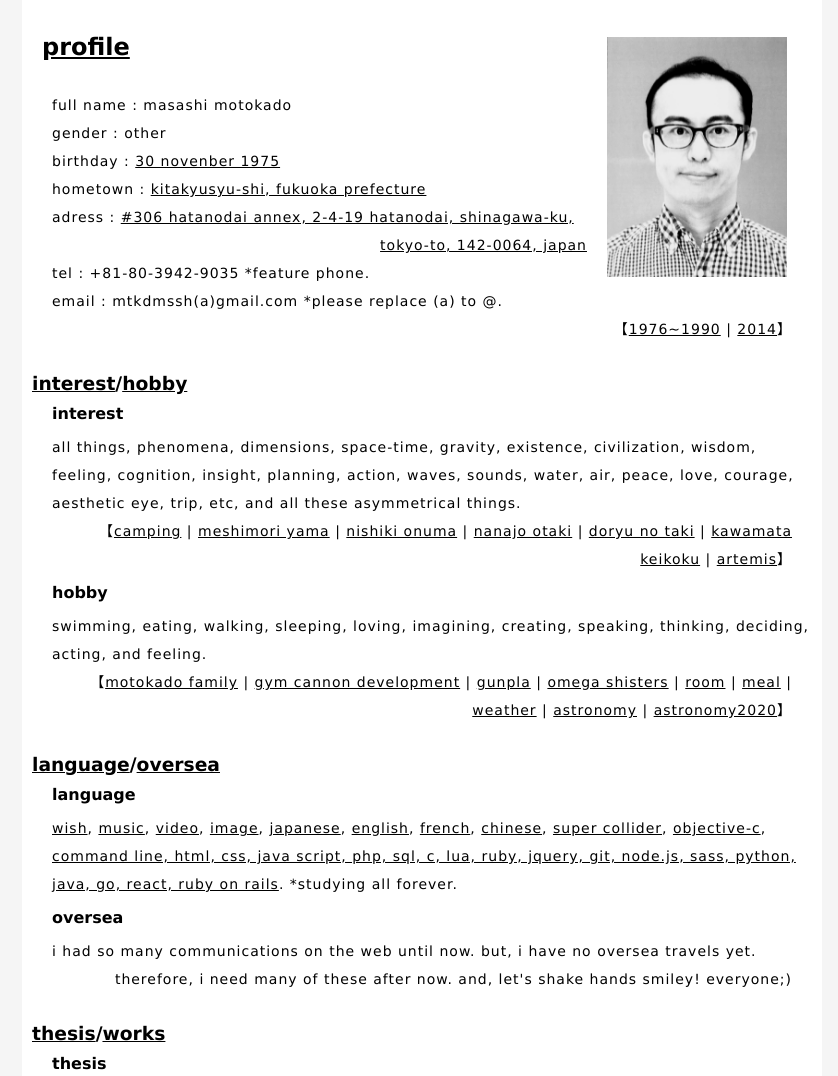
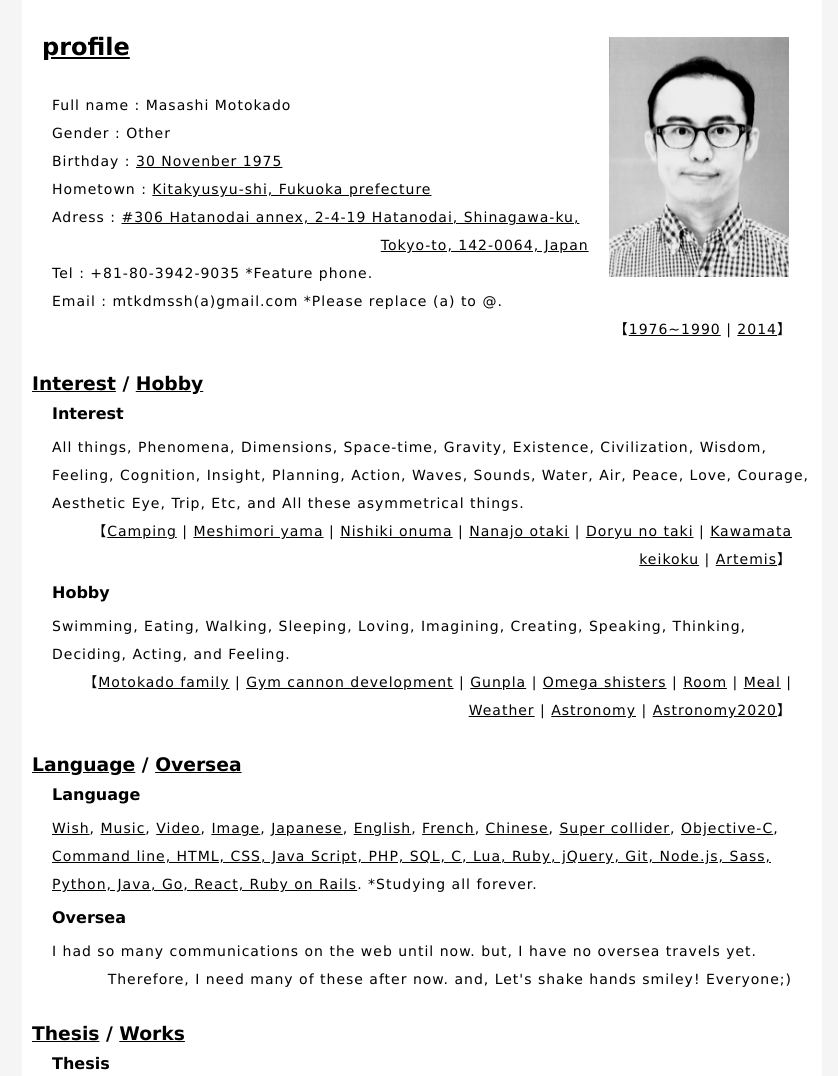
Before and after one commit to mivjm/mivjm.github.io, a plain HTML site: page index.html in a window 1280 px wide. Shown: the part 976-2052 px from the top of the page, without its empty margins (218-1056 px from the left). Drawn offline with Linux system fonts and the light colour scheme.

Commit message:
Use uppercase at first letter in all sentences.

```diff
--- a/index.html
+++ b/index.html
@@ -10,7 +10,7 @@
   <script src="javascript.js"></script>
   <title>mivjm Ⅱ</title>
 
-  <!-- link cards -->
+  <!-- Link cards -->
   <meta property="og:type" content="Website">
   <meta property="og:title" content="mivjm Ⅱ">
   <meta property="og:description" content="I'll be reborn on 2 june 2023">
@@ -23,7 +23,7 @@
   <!-- <meta name="twitter:site" content=""> -->
   <!-- ↑↑↑ Twitter account -->
 
-  <!-- favicon -->
+  <!-- Favicon -->
   <link rel="icon" href="favicon.ico" type="image/x-icon">
   <!-- 3rd gen iPad with Retina -->
   <link rel="apple-touch-icon-precomposed" sizes="144x144" href="https://mivjm.github.io/mivjm_logo_bw144.png">
@@ -31,19 +31,19 @@
   <link rel="apple-touch-icon-precomposed" sizes="114x114" href="https://mivjm.github.io/mivjm_logo_bw114.png">
   <!-- 1st & 2nd gen iPad -->
   <link rel="apple-touch-icon-precomposed" sizes="72x72" href="https://mivjm.github.io/mivjm_logo_bw72.png">
-  <!-- non Retina iPhone, iPod Touch, and Android 2.1+ devices -->
+  <!-- Non Retina iPhone, iPod Touch, and Android 2.1+ devices -->
   <link rel="apple-touch-icon-precomposed" sizes="57x57" href="https://mivjm.github.io/mivjm_logo_bw57.png">
-  <!-- basic favicon -->
+  <!-- Basic favicon -->
   <link rel="icon" href="https://mivjm.github.io/mivjm_logo_bw32.png">
  </head>
 
 <!-- A1. Monpe (If you'd like to know the anecdote, please don't hesitate to ask me about this.) -->
 <!-- Q2. What is my "pen name"? (The answer is ↓)-->
 
- <!-- body -->
+ <!-- Body -->
  <body class="body-background">
 
-  <!-- overlay -->
+  <!-- Overlay -->
   <div id="overlay" class="overlay-event">
    <div class="flex">
     <div id="overlay-inner">
@@ -55,14 +55,14 @@
    </div>
   </div>
 
-  <!-- header -->
+  <!-- Header -->
   <div class="div-header">
    <h4 class="h4-header"><a href=#>top</a> | <a href="#music">music</a> | <a href="#art">art</a> | <a href="#book">book</a> | <a href="#food">food</a> | <a href="#nature">nature</a> | <a href="#space">space</a> | <a href="#profile">profile</a> | <a href="#end">end</a></h4>
   </div>
 
-  <!-- contents -->
+  <!-- Contents -->
   <div class="div-contents">
-   <!-- titlelogo -->
+   <!-- Titlelogo -->
    <div class="div-titlelogo">
     <img src="./mivjm_Ⅱ_teaser_image.jpg" alt="mivjm Ⅱ teaser image">
    </div>
@@ -71,49 +71,49 @@
     2 JUNE 2023
    </h1>
 
-   <!-- overlay btn -->
+   <!-- Overlay btn -->
    <button id="open-btn" class="overlay-event" type="button">overlay</button>
 
 <!-- A2. Masakado Murasaki (If you'd like to know the anecdote, please don't hesitate to ask me about this.) -->
 <!-- Q3. How do you pronounce my artist name "mivjm"? (The answer is ↓) -->
 
-   <!-- music -->
+   <!-- Music -->
    <a name="music"></a>
    <h2 class="h2-profile">
     <a href="https://en.wikipedia.org/wiki/Music" target="_blank" rel="noopener noreferrer">music</a>
    </h2>
 
-   <!-- art -->
+   <!-- Art -->
    <a name="art"></a>
    <h2 class="h2-profile">
     <a href="https://en.wikipedia.org/wiki/Art" target="_blank" rel="noopener noreferrer">art</a>
    </h2>
 
-   <!-- book -->
+   <!-- Book -->
    <a name="book"></a>
    <h2 class="h2-profile">
     <a href="https://en.wikipedia.org/wiki/Book" target="_blank" rel="noopener noreferrer">book</a>
    </h2>
 
-   <!-- food -->
+   <!-- Food -->
    <a name="food"></a>
    <h2 class="h2-profile">
     <a href="https://en.wikipedia.org/wiki/Food" target="_blank" rel="noopener noreferrer">food</a>
    </h2>
 
-   <!-- nature -->
+   <!-- Nature -->
    <a name="nature"></a>
    <h2 class="h2-profile">
     <a href="https://en.wikipedia.org/wiki/Nature" target="_blank" rel="noopener noreferrer">nature</a>
    </h2>
 
-   <!-- space -->
+   <!-- Space -->
    <a name="space"></a>
    <h2 class="h2-profile">
     <a href="https://en.wikipedia.org/wiki/Space" target="_blank" rel="noopener noreferrer">space</a>
    </h2>
 
-   <!-- profile -->
+   <!-- Profile -->
    <a name="profile"></a>
    <table border="0" width="800" cellspacing="0" cellpadding="0" bordercolor="#000000">
     <tr>
@@ -122,18 +122,18 @@
        <a href="https://en.wiktionary.org/wiki/profile" target="_blank" rel="noopener noreferrer">profile</a>
       </h2>
       <p class="p-profile">
-       full name : masashi motokado<br>
-       gender : other<br>
-       birthday : <a href="https://en.wikipedia.org/wiki/November_30" target="_blank" rel="noopener noreferrer">30 novenber 1975</a><br>
-       hometown : <a href="https://www.city.kitakyushu.lg.jp/" target="_blank" rel="noopener noreferrer">kitakyusyu-shi, fukuoka prefecture</a><br>
-       adress : <a href="https://goo.gl/maps/V71Z35YL1dszhLKL7" target="_blank" rel="noopener noreferrer">#306 hatanodai annex, 2-4-19 hatanodai, shinagawa-ku,
+       Full name : Masashi Motokado<br>
+       Gender : Other<br>
+       Birthday : <a href="https://en.wikipedia.org/wiki/November_30" target="_blank" rel="noopener noreferrer">30 Novenber 1975</a><br>
+       Hometown : <a href="https://www.city.kitakyushu.lg.jp/" target="_blank" rel="noopener noreferrer">Kitakyusyu-shi, Fukuoka prefecture</a><br>
+       Adress : <a href="https://goo.gl/maps/V71Z35YL1dszhLKL7" target="_blank" rel="noopener noreferrer">#306 Hatanodai annex, 2-4-19 Hatanodai, Shinagawa-ku,
       </p>
       <p class="p-profile-right">
-       tokyo-to, 142-0064, japan</a>
+       Tokyo-to, 142-0064, Japan</a>
       </p>
       <p class="p-profile">
-       tel : +81-80-3942-9035 *feature phone.<br>
-       email : mtkdmssh(a)gmail.com *please replace (a) to @.
+       Tel : +81-80-3942-9035 *Feature phone.<br>
+       Email : mtkdmssh(a)gmail.com *Please replace (a) to @.
       </p>
      <td>
       <img src="./portrait.jpg" alt="portrait" width="180" height="240">
@@ -147,71 +147,71 @@
 <!-- A1.もんぺ（逸話はお尋ねください）  -->
 <!-- Q2.私の筆名は何でしょう？（解答は200行目付近をご覧ください） -->
 
-   <!-- interest/hobby -->
+   <!-- Interest / Hobby -->
    <a name="hobby"></a>
    <h3 class="h3-profile">
-    <a href="https://en.wikipedia.org/wiki/Interest" target="_blank" rel="noopener noreferrer">interest</a>/<a href="https://en.wikipedia.org/wiki/Hobby" target="_blank" rel="noopener noreferrer">hobby</a>
+    <a href="https://en.wikipedia.org/wiki/Interest" target="_blank" rel="noopener noreferrer">Interest</a> / <a href="https://en.wikipedia.org/wiki/Hobby" target="_blank" rel="noopener noreferrer">Hobby</a>
    </h3>
-   <h4 class="h4-profile">interest</h4>
+   <h4 class="h4-profile">Interest</h4>
    <p class="p-profile">
-    all things, phenomena, dimensions, space-time, gravity, existence, civilization, wisdom, feeling, cognition, insight, planning, action, waves, sounds, water, air, peace, love, courage, aesthetic eye, trip, etc, and all these asymmetrical things.<br>
+    All things, Phenomena, Dimensions, Space-time, Gravity, Existence, Civilization, Wisdom, Feeling, Cognition, Insight, Planning, Action, Waves, Sounds, Water, Air, Peace, Love, Courage, Aesthetic Eye, Trip, Etc, and All these asymmetrical things.<br>
    <p class="p-profile-right">
-    【<a href="https://photos.app.goo.gl/ryXtwszds7DkSKS59" target="_blank" rel="noopener noreferrer">camping</a> |
-    <a href="https://photos.app.goo.gl/b3QqczcpZLjZmXeg9" target="_blank" rel="noopener noreferrer">meshimori yama</a> |
-    <a href="https://photos.app.goo.gl/uZKDAdopzrY4uWBW8" target="_blank" rel="noopener noreferrer">nishiki onuma</a> |
-    <a href="https://photos.app.goo.gl/UvQdbLSUQVntxBYZ8" target="_blank" rel="noopener noreferrer">nanajo otaki</a> |
-    <a href="https://photos.app.goo.gl/6Pz8W4e8haPJbaA59" target="_blank" rel="noopener noreferrer">doryu no taki</a> |
-    <a href="https://photos.app.goo.gl/JZ7GsuX82AbAofQH8" target="_blank" rel="noopener noreferrer">kawamata keikoku</a> |
-    <a href="https://photos.app.goo.gl/T6a65RcCxnGv3gda6" target="_blank" rel="noopener noreferrer">artemis</a>】
+    【<a href="https://photos.app.goo.gl/ryXtwszds7DkSKS59" target="_blank" rel="noopener noreferrer">Camping</a> |
+    <a href="https://photos.app.goo.gl/b3QqczcpZLjZmXeg9" target="_blank" rel="noopener noreferrer">Meshimori yama</a> |
+    <a href="https://photos.app.goo.gl/uZKDAdopzrY4uWBW8" target="_blank" rel="noopener noreferrer">Nishiki onuma</a> |
+    <a href="https://photos.app.goo.gl/UvQdbLSUQVntxBYZ8" target="_blank" rel="noopener noreferrer">Nanajo otaki</a> |
+    <a href="https://photos.app.goo.gl/6Pz8W4e8haPJbaA59" target="_blank" rel="noopener noreferrer">Doryu no taki</a> |
+    <a href="https://photos.app.goo.gl/JZ7GsuX82AbAofQH8" target="_blank" rel="noopener noreferrer">Kawamata keikoku</a> |
+    <a href="https://photos.app.goo.gl/T6a65RcCxnGv3gda6" target="_blank" rel="noopener noreferrer">Artemis</a>】
    </p>
-   <h4 class="h4-profile">hobby</h4>
+   <h4 class="h4-profile">Hobby</h4>
    <p class="p-profile">
-    swimming, eating, walking, sleeping, loving, imagining, creating, speaking, thinking, deciding, acting, and feeling.<br>
+    Swimming, Eating, Walking, Sleeping, Loving, Imagining, Creating, Speaking, Thinking, Deciding, Acting, and Feeling.<br>
    </p>
    <p class="p-profile-right">
-    【<a href="https://photos.app.goo.gl/HqgLrJJJQ933sgeH6" target="_blank" rel="noopener noreferrer">motokado family</a> |
-    <a href="https://photos.app.goo.gl/uV7ryVQJBcXXQtdP8" target="_blank" rel="noopener noreferrer">gym cannon development</a> |
-    <a href="https://photos.app.goo.gl/MshJy7sJdwqQb98x9" target="_blank" rel="noopener noreferrer">gunpla</a> |
-    <a href="https://photos.app.goo.gl/PrAobtKnzvKtWyRN7" target="_blank" rel="noopener noreferrer">omega shisters</a> |
-    <a href="https://photos.app.goo.gl/6yaQ9c5ikJQJDG5i9" target="_blank" rel="noopener noreferrer">room</a> |
-    <a href="https://photos.app.goo.gl/oVqWVV1f3hWKWedt6" target="_blank" rel="noopener noreferrer">meal</a> |
-    <a href="https://photos.app.goo.gl/MdqYEssRvUcisJJR8" target="_blank" rel="noopener noreferrer">weather</a> |
-    <a href="https://photos.app.goo.gl/7YZhhrPkxr69bXJEA" target="_blank" rel="noopener noreferrer">astronomy</a> |
-    <a href="https://photos.app.goo.gl/HyvvbjMPLtaokpSS8" target="_blank" rel="noopener noreferrer">astronomy2020</a>】
+    【<a href="https://photos.app.goo.gl/HqgLrJJJQ933sgeH6" target="_blank" rel="noopener noreferrer">Motokado family</a> |
+    <a href="https://photos.app.goo.gl/uV7ryVQJBcXXQtdP8" target="_blank" rel="noopener noreferrer">Gym cannon development</a> |
+    <a href="https://photos.app.goo.gl/MshJy7sJdwqQb98x9" target="_blank" rel="noopener noreferrer">Gunpla</a> |
+    <a href="https://photos.app.goo.gl/PrAobtKnzvKtWyRN7" target="_blank" rel="noopener noreferrer">Omega shisters</a> |
+    <a href="https://photos.app.goo.gl/6yaQ9c5ikJQJDG5i9" target="_blank" rel="noopener noreferrer">Room</a> |
+    <a href="https://photos.app.goo.gl/oVqWVV1f3hWKWedt6" target="_blank" rel="noopener noreferrer">Meal</a> |
+    <a href="https://photos.app.goo.gl/MdqYEssRvUcisJJR8" target="_blank" rel="noopener noreferrer">Weather</a> |
+    <a href="https://photos.app.goo.gl/7YZhhrPkxr69bXJEA" target="_blank" rel="noopener noreferrer">Astronomy</a> |
+    <a href="https://photos.app.goo.gl/HyvvbjMPLtaokpSS8" target="_blank" rel="noopener noreferrer">Astronomy2020</a>】
    </p>
 
-   <!-- language/oversea -->
+   <!-- Language / Oversea -->
    <a name="language"></a>
    <h3 class="h3-profile">
-    <a href="https://en.wikipedia.org/wiki/Language" target="_blank" rel="noopener noreferrer">language</a>/<a href="https://en.wiktionary.org/wiki/oversea" target="_blank" rel="noopener noreferrer">oversea</a>
+    <a href="https://en.wikipedia.org/wiki/Language" target="_blank" rel="noopener noreferrer">Language</a> / <a href="https://en.wiktionary.org/wiki/oversea" target="_blank" rel="noopener noreferrer">Oversea</a>
    </h3>
-   <h4 class="h4-profile">language</h4>
+   <h4 class="h4-profile">Language</h4>
    <p class="p-profile">
-    <a href="https://en.wiktionary.org/wiki/wish" target="_blank" rel="noopener noreferrer">wish</a>,
-    <a href="https://en.wikipedia.org/wiki/Music" target="_blank" rel="noopener noreferrer">music</a>,
-    <a href="https://en.wikipedia.org/wiki/Video" target="_blank" rel="noopener noreferrer">video</a>,
-    <a href="https://en.wikipedia.org/wiki/Image" target="_blank" rel="noopener noreferrer">image</a>,
-    <a href="https://en.wikipedia.org/wiki/Japanese" target="_blank" rel="noopener noreferrer">japanese</a>,
-    <a href="https://en.wikipedia.org/wiki/English" target="_blank" rel="noopener noreferrer">english</a>,
-    <a href="https://en.wikipedia.org/wiki/French" target="_blank" rel="noopener noreferrer">french</a>,
-    <a href="https://en.wikipedia.org/wiki/Chinese" target="_blank" rel="noopener noreferrer">chinese</a>,
-    <a href="https://supercollider.github.io/" target="_blank" rel="noopener noreferrer">super collider</a>,
-    <a href="https://web.stanford.edu/class/cs193p/cgi-bin/drupal/" target="_blank" rel="noopener noreferrer">objective-c</a>,
-    <a href="https://prog-8.com/" target="_blank" rel="noopener noreferrer">command line, html, css, java script, php, sql, c, lua, ruby, jquery, git, node.js, sass, python, java, go, react, ruby on rails</a>. *studying all forever.
+    <a href="https://en.wiktionary.org/wiki/wish" target="_blank" rel="noopener noreferrer">Wish</a>,
+    <a href="https://en.wikipedia.org/wiki/Music" target="_blank" rel="noopener noreferrer">Music</a>,
+    <a href="https://en.wikipedia.org/wiki/Video" target="_blank" rel="noopener noreferrer">Video</a>,
+    <a href="https://en.wikipedia.org/wiki/Image" target="_blank" rel="noopener noreferrer">Image</a>,
+    <a href="https://en.wikipedia.org/wiki/Japanese" target="_blank" rel="noopener noreferrer">Japanese</a>,
+    <a href="https://en.wikipedia.org/wiki/English" target="_blank" rel="noopener noreferrer">English</a>,
+    <a href="https://en.wikipedia.org/wiki/French" target="_blank" rel="noopener noreferrer">French</a>,
+    <a href="https://en.wikipedia.org/wiki/Chinese" target="_blank" rel="noopener noreferrer">Chinese</a>,
+    <a href="https://supercollider.github.io/" target="_blank" rel="noopener noreferrer">Super collider</a>,
+    <a href="https://web.stanford.edu/class/cs193p/cgi-bin/drupal/" target="_blank" rel="noopener noreferrer">Objective-C</a>,
+    <a href="https://prog-8.com/" target="_blank" rel="noopener noreferrer">Command line, HTML, CSS, Java Script, PHP, SQL, C, Lua, Ruby, jQuery, Git, Node.js, Sass, Python, Java, Go, React, Ruby on Rails</a>. *Studying all forever.
    </p>
-   <h4 class="h4-profile">oversea</h4>
+   <h4 class="h4-profile">Oversea</h4>
    <p class="p-profile">
-    i had so many communications on the web until now. but, i have no oversea travels yet.</p>
+    I had so many communications on the web until now. but, I have no oversea travels yet.</p>
    <p class="p-profile-right">
-    therefore, i need many of these after now. and, let's shake hands smiley! everyone;)
+    Therefore, I need many of these after now. and, Let's shake hands smiley! Everyone;)
    </p>
 
-   <!-- thesis/works -->
+   <!-- Thesis / Works -->
    <a name="works"></a>
    <h3 class="h3-profile">
-    <a href="https://en.wikipedia.org/wiki/Thesis" target="_blank" rel="noopener noreferrer">thesis</a>/<a href="https://en.wikipedia.org/wiki/Creative_work" target="_blank" rel="noopener noreferrer">works</a>
+    <a href="https://en.wikipedia.org/wiki/Thesis" target="_blank" rel="noopener noreferrer">Thesis</a> / <a href="https://en.wikipedia.org/wiki/Creative_work" target="_blank" rel="noopener noreferrer">Works</a>
    </h3>
-   <h4 class="h4-profile">thesis</h4>
+   <h4 class="h4-profile">Thesis</h4>
    <p class="p-profile">
     2007.5 身体の動きを音と映像に変える『神楽 -KaGuRa-』を応用した合奏システム【<a href="https://ipsj.ixsq.nii.ac.jp/ej/?action=pages_view_main&active_action=repository_view_main_item_detail&item_id=58736&item_no=1&page_id=13&block_id=8" target="_blank" rel="noopener noreferrer">PDF</a>】<br>
     2007.8 KaguraIrish: 踊って演奏する楽器【<a href="https://gttm.jp/hamanaka/wp-content/uploads/2015/12/sigmus71demo.pdf" target="_blank" rel="noopener noreferrer">PDF</a>】<br>
@@ -246,10 +246,10 @@
      2020.12.25 シングル「<a href="https://ja.wikipedia.org/wiki/%E7%84%A1%E4%BC%B4%E5%A5%8F%E3%83%95%E3%83%AB%E3%83%BC%E3%83%88%E3%81%AE%E3%81%9F%E3%82%81%E3%81%AE%E3%83%91%E3%83%AB%E3%83%86%E3%82%A3%E3%83%BC%E3%82%BF_%E3%82%A4%E7%9F%AD%E8%AA%BF" target="_blank" rel="noopener noreferrer">無伴奏フルートの為のパルティータ イ短調 アルマンド</a>」【<a href="https://youtu.be/qBXO3yHZ-HU" target="_blank" rel="noopener noreferrer">YouTube</a> | <a href="https://linkco.re/ezPmr5TM" target="_blank" rel="noopener noreferrer">Store</a>】
     </p>
 
-   <!-- award/qualification -->
+   <!-- Award / Qualification -->
    <a name="award"></a>
    <h3 class="h3-profile">
-    <a href="https://en.wikipedia.org/wiki/Award" target="_blank" rel="noopener noreferrer">award</a>/<a href="https://en.wikipedia.org/wiki/Qualification" target="_blank" rel="noopener noreferrer">qualification</a>
+    <a href="https://en.wikipedia.org/wiki/Award" target="_blank" rel="noopener noreferrer">Award</a> / <a href="https://en.wikipedia.org/wiki/Qualification" target="_blank" rel="noopener noreferrer">Qualification</a>
    </h3>
    <p class="p-profile">
     1991.1 <a href="https://www.yamaha-mf.or.jp/history/e-history/ec-ef/Jr_EF90.html" target="_blank" rel="noopener noreferrer">ジュニアエレクトーンコンクール全国大会'90</a> 銀賞<br>
@@ -275,10 +275,10 @@
 <!-- A2.紫将門（逸話はお尋ねください） -->
 <!-- Q3.私のアーティスト名「mivjm」は何と読むでしょう？（解答は350行目付近をご覧ください） -->
 
-   <!-- shool/job -->
+   <!-- Shool / Job -->
    <a name="history"></a>
    <h3 class="h3-profile">
-    <a href="https://en.wikipedia.org/wiki/School" target="_blank" rel="noopener noreferrer">school</a>/<a href="https://en.wikipedia.org/wiki/Work_(human_activity)" target="_blank" rel="noopener noreferrer">job</a>
+    <a href="https://en.wikipedia.org/wiki/School" target="_blank" rel="noopener noreferrer">School</a> / <a href="https://en.wikipedia.org/wiki/Work_(human_activity)" target="_blank" rel="noopener noreferrer">Job</a>
    </h3>
    <p class="p-profile">
     1988.8 <a href="https://www.sunlive.co.jp/shop/%e3%82%b5%e3%83%b3%e3%83%aa%e3%83%96%e9%ab%98%e9%a0%88/" target="_blank" rel="noopener noreferrer">サンリブ高須店</a> BGM演奏（エレクトーン・ポップス・アニソン・ゲーム音楽・映画音楽）<br>
@@ -341,12 +341,12 @@
     I wish you a happy life.
    </h3>
    <p class="p-profile-center">
-    All contents was created with html, css and JavaScript directly on GitHub by me.<br>
+    All contents was created with HTML, CSS and Java Script directly on GitHub by me.<br>
     Please check out some episord quizzes in the source cord. Hope you'll like me!!
    </p>
   </div>
 
-  <!-- footer -->
+  <!-- Footer -->
   <div class="div-footer">
    <h4 class="h4-footer">©︎ 2023 masashi motokado a.k.a mivjm a.k.a masakado murasaki | <a href="https://creativecommons.jp/sciencecommons/aboutcc0/" target="_blank" rel="noopener noreferrer">CC0</a></h4>
   </div>
```
